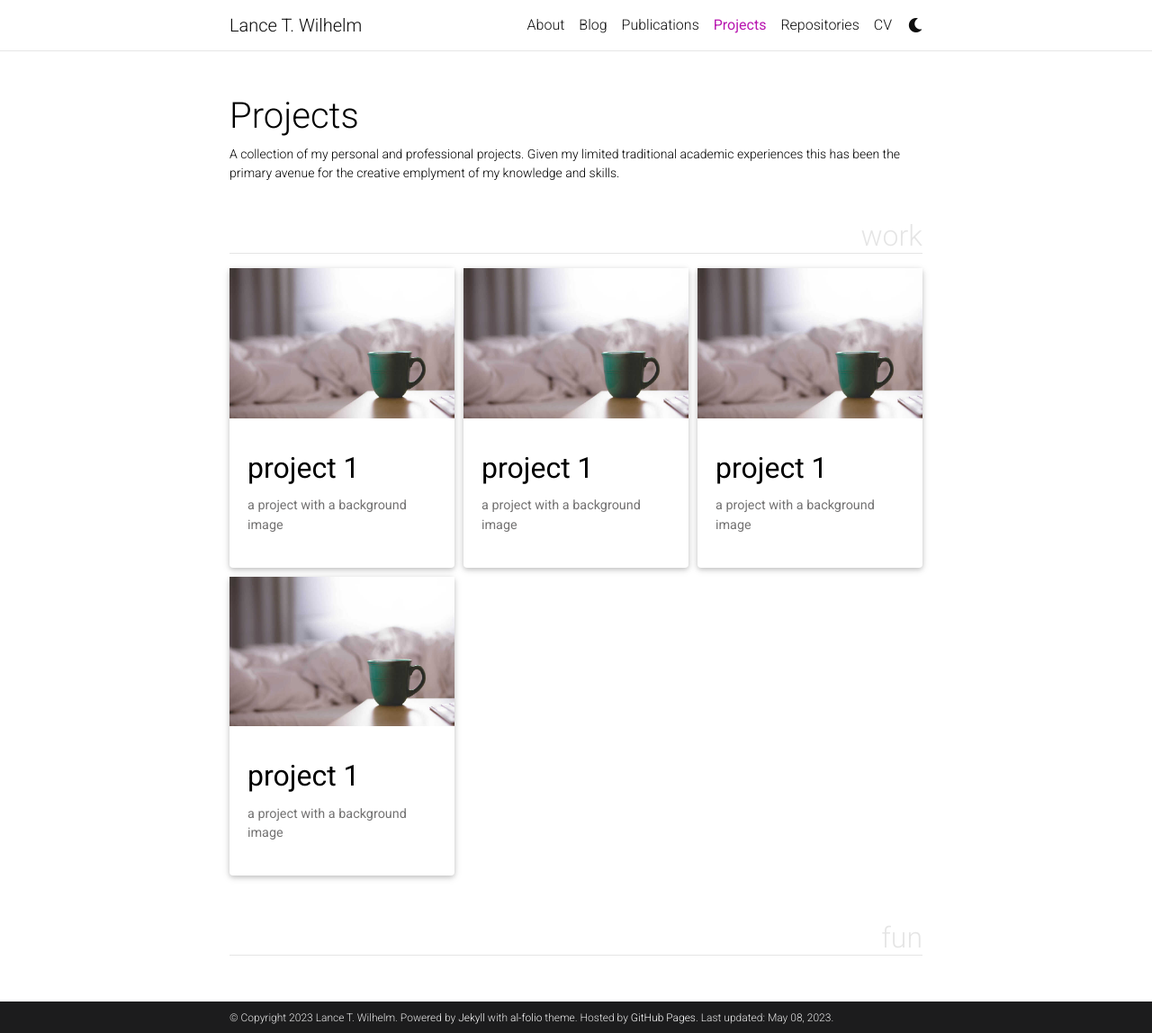
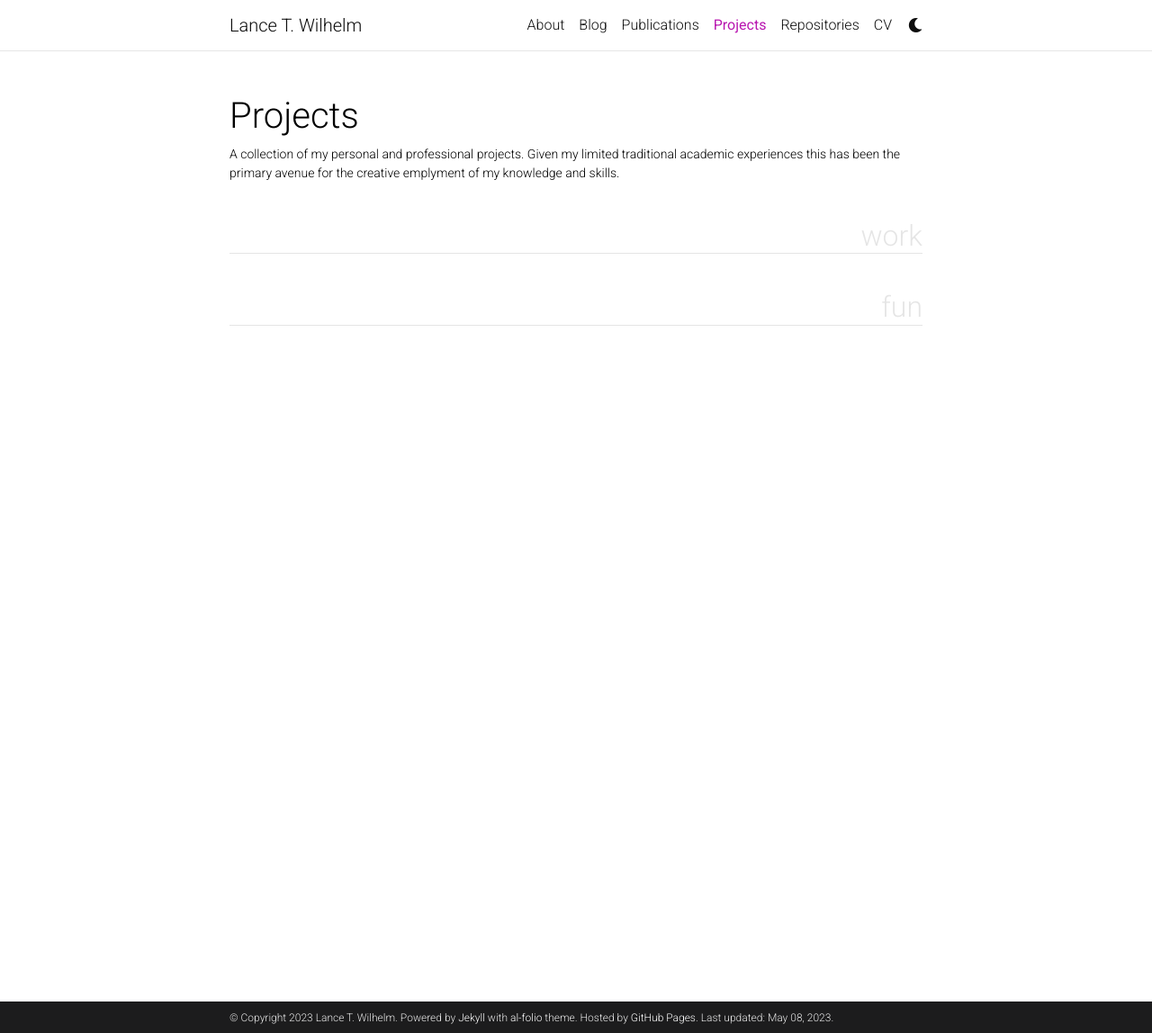
Before and after one commit to lancewilhelm/lancewilhelm.github.io, a Jekyll site: the page built from _pages/projects.md, in a window 1280 px wide and 1148 px high. Shown: the whole window at 90% size. Built offline with Jekyll 4.4.1, drawn with Linux system fonts in a browser that asks for light colours; full-size pictures stand in for the smaller copies a plugin makes; comment, search, counter and statistics services are not loaded; a style sheet for code colours, icons or effects is not loaded.

Commit message:
Updated CV, removed template projects

````diff
--- a/_data/cv.yml
+++ b/_data/cv.yml
@@ -113,7 +113,7 @@
         - Natural language processing
     - title: Data Interactivity and Visualization
       items:
-        - Easing the analysis understanding of datasets
+        - Easing the analysis and understanding of datasets
 
 - title: Other Interests
   type: list
--- a/_projects/ApplicantMatching.md
+++ /dev/null
@@ -1,80 +0,0 @@
----
-layout: page
-title: project 1
-description: a project with a background image
-img: assets/img/12.jpg
-importance: 1
-category: work
----
-
-Every project has a beautiful feature showcase page.
-It's easy to include images in a flexible 3-column grid format.
-Make your photos 1/3, 2/3, or full width.
-
-To give your project a background in the portfolio page, just add the img tag to the front matter like so:
-
-    ---
-    layout: page
-    title: project
-    description: a project with a background image
-    img: /assets/img/12.jpg
-    ---
-
-<div class="row">
-    <div class="col-sm mt-3 mt-md-0">
-        {% include figure.html path="assets/img/1.jpg" title="example image" class="img-fluid rounded z-depth-1" %}
-    </div>
-    <div class="col-sm mt-3 mt-md-0">
-        {% include figure.html path="assets/img/3.jpg" title="example image" class="img-fluid rounded z-depth-1" %}
-    </div>
-    <div class="col-sm mt-3 mt-md-0">
-        {% include figure.html path="assets/img/5.jpg" title="example image" class="img-fluid rounded z-depth-1" %}
-    </div>
-</div>
-<div class="caption">
-    Caption photos easily. On the left, a road goes through a tunnel. Middle, leaves artistically fall in a hipster photoshoot. Right, in another hipster photoshoot, a lumberjack grasps a handful of pine needles.
-</div>
-<div class="row">
-    <div class="col-sm mt-3 mt-md-0">
-        {% include figure.html path="assets/img/5.jpg" title="example image" class="img-fluid rounded z-depth-1" %}
-    </div>
-</div>
-<div class="caption">
-    This image can also have a caption. It's like magic.
-</div>
-
-You can also put regular text between your rows of images.
-Say you wanted to write a little bit about your project before you posted the rest of the images.
-You describe how you toiled, sweated, *bled* for your project, and then... you reveal its glory in the next row of images.
-
-
-<div class="row justify-content-sm-center">
-    <div class="col-sm-8 mt-3 mt-md-0">
-        {% include figure.html path="assets/img/6.jpg" title="example image" class="img-fluid rounded z-depth-1" %}
-    </div>
-    <div class="col-sm-4 mt-3 mt-md-0">
-        {% include figure.html path="assets/img/11.jpg" title="example image" class="img-fluid rounded z-depth-1" %}
-    </div>
-</div>
-<div class="caption">
-    You can also have artistically styled 2/3 + 1/3 images, like these.
-</div>
-
-
-The code is simple.
-Just wrap your images with `<div class="col-sm">` and place them inside `<div class="row">` (read more about the <a href="https://getbootstrap.com/docs/4.4/layout/grid/">Bootstrap Grid</a> system).
-To make images responsive, add `img-fluid` class to each; for rounded corners and shadows use `rounded` and `z-depth-1` classes.
-Here's the code for the last row of images above:
-
-{% raw %}
-```html
-<div class="row justify-content-sm-center">
-    <div class="col-sm-8 mt-3 mt-md-0">
-        {% include figure.html path="assets/img/6.jpg" title="example image" class="img-fluid rounded z-depth-1" %}
-    </div>
-    <div class="col-sm-4 mt-3 mt-md-0">
-        {% include figure.html path="assets/img/11.jpg" title="example image" class="img-fluid rounded z-depth-1" %}
-    </div>
-</div>
-```
-{% endraw %}
--- a/_projects/LakeTemp.md
+++ /dev/null
@@ -1,80 +0,0 @@
----
-layout: page
-title: project 1
-description: a project with a background image
-img: assets/img/12.jpg
-importance: 1
-category: work
----
-
-Every project has a beautiful feature showcase page.
-It's easy to include images in a flexible 3-column grid format.
-Make your photos 1/3, 2/3, or full width.
-
-To give your project a background in the portfolio page, just add the img tag to the front matter like so:
-
-    ---
-    layout: page
-    title: project
-    description: a project with a background image
-    img: /assets/img/12.jpg
-    ---
-
-<div class="row">
-    <div class="col-sm mt-3 mt-md-0">
-        {% include figure.html path="assets/img/1.jpg" title="example image" class="img-fluid rounded z-depth-1" %}
-    </div>
-    <div class="col-sm mt-3 mt-md-0">
-        {% include figure.html path="assets/img/3.jpg" title="example image" class="img-fluid rounded z-depth-1" %}
-    </div>
-    <div class="col-sm mt-3 mt-md-0">
-        {% include figure.html path="assets/img/5.jpg" title="example image" class="img-fluid rounded z-depth-1" %}
-    </div>
-</div>
-<div class="caption">
-    Caption photos easily. On the left, a road goes through a tunnel. Middle, leaves artistically fall in a hipster photoshoot. Right, in another hipster photoshoot, a lumberjack grasps a handful of pine needles.
-</div>
-<div class="row">
-    <div class="col-sm mt-3 mt-md-0">
-        {% include figure.html path="assets/img/5.jpg" title="example image" class="img-fluid rounded z-depth-1" %}
-    </div>
-</div>
-<div class="caption">
-    This image can also have a caption. It's like magic.
-</div>
-
-You can also put regular text between your rows of images.
-Say you wanted to write a little bit about your project before you posted the rest of the images.
-You describe how you toiled, sweated, *bled* for your project, and then... you reveal its glory in the next row of images.
-
-
-<div class="row justify-content-sm-center">
-    <div class="col-sm-8 mt-3 mt-md-0">
-        {% include figure.html path="assets/img/6.jpg" title="example image" class="img-fluid rounded z-depth-1" %}
-    </div>
-    <div class="col-sm-4 mt-3 mt-md-0">
-        {% include figure.html path="assets/img/11.jpg" title="example image" class="img-fluid rounded z-depth-1" %}
-    </div>
-</div>
-<div class="caption">
-    You can also have artistically styled 2/3 + 1/3 images, like these.
-</div>
-
-
-The code is simple.
-Just wrap your images with `<div class="col-sm">` and place them inside `<div class="row">` (read more about the <a href="https://getbootstrap.com/docs/4.4/layout/grid/">Bootstrap Grid</a> system).
-To make images responsive, add `img-fluid` class to each; for rounded corners and shadows use `rounded` and `z-depth-1` classes.
-Here's the code for the last row of images above:
-
-{% raw %}
-```html
-<div class="row justify-content-sm-center">
-    <div class="col-sm-8 mt-3 mt-md-0">
-        {% include figure.html path="assets/img/6.jpg" title="example image" class="img-fluid rounded z-depth-1" %}
-    </div>
-    <div class="col-sm-4 mt-3 mt-md-0">
-        {% include figure.html path="assets/img/11.jpg" title="example image" class="img-fluid rounded z-depth-1" %}
-    </div>
-</div>
-```
-{% endraw %}
--- a/_projects/PPBC.md
+++ /dev/null
@@ -1,80 +0,0 @@
----
-layout: page
-title: project 1
-description: a project with a background image
-img: assets/img/12.jpg
-importance: 1
-category: work
----
-
-Every project has a beautiful feature showcase page.
-It's easy to include images in a flexible 3-column grid format.
-Make your photos 1/3, 2/3, or full width.
-
-To give your project a background in the portfolio page, just add the img tag to the front matter like so:
-
-    ---
-    layout: page
-    title: project
-    description: a project with a background image
-    img: /assets/img/12.jpg
-    ---
-
-<div class="row">
-    <div class="col-sm mt-3 mt-md-0">
-        {% include figure.html path="assets/img/1.jpg" title="example image" class="img-fluid rounded z-depth-1" %}
-    </div>
-    <div class="col-sm mt-3 mt-md-0">
-        {% include figure.html path="assets/img/3.jpg" title="example image" class="img-fluid rounded z-depth-1" %}
-    </div>
-    <div class="col-sm mt-3 mt-md-0">
-        {% include figure.html path="assets/img/5.jpg" title="example image" class="img-fluid rounded z-depth-1" %}
-    </div>
-</div>
-<div class="caption">
-    Caption photos easily. On the left, a road goes through a tunnel. Middle, leaves artistically fall in a hipster photoshoot. Right, in another hipster photoshoot, a lumberjack grasps a handful of pine needles.
-</div>
-<div class="row">
-    <div class="col-sm mt-3 mt-md-0">
-        {% include figure.html path="assets/img/5.jpg" title="example image" class="img-fluid rounded z-depth-1" %}
-    </div>
-</div>
-<div class="caption">
-    This image can also have a caption. It's like magic.
-</div>
-
-You can also put regular text between your rows of images.
-Say you wanted to write a little bit about your project before you posted the rest of the images.
-You describe how you toiled, sweated, *bled* for your project, and then... you reveal its glory in the next row of images.
-
-
-<div class="row justify-content-sm-center">
-    <div class="col-sm-8 mt-3 mt-md-0">
-        {% include figure.html path="assets/img/6.jpg" title="example image" class="img-fluid rounded z-depth-1" %}
-    </div>
-    <div class="col-sm-4 mt-3 mt-md-0">
-        {% include figure.html path="assets/img/11.jpg" title="example image" class="img-fluid rounded z-depth-1" %}
-    </div>
-</div>
-<div class="caption">
-    You can also have artistically styled 2/3 + 1/3 images, like these.
-</div>
-
-
-The code is simple.
-Just wrap your images with `<div class="col-sm">` and place them inside `<div class="row">` (read more about the <a href="https://getbootstrap.com/docs/4.4/layout/grid/">Bootstrap Grid</a> system).
-To make images responsive, add `img-fluid` class to each; for rounded corners and shadows use `rounded` and `z-depth-1` classes.
-Here's the code for the last row of images above:
-
-{% raw %}
-```html
-<div class="row justify-content-sm-center">
-    <div class="col-sm-8 mt-3 mt-md-0">
-        {% include figure.html path="assets/img/6.jpg" title="example image" class="img-fluid rounded z-depth-1" %}
-    </div>
-    <div class="col-sm-4 mt-3 mt-md-0">
-        {% include figure.html path="assets/img/11.jpg" title="example image" class="img-fluid rounded z-depth-1" %}
-    </div>
-</div>
-```
-{% endraw %}
--- a/_projects/TWOLF.md
+++ /dev/null
@@ -1,80 +0,0 @@
----
-layout: page
-title: project 1
-description: a project with a background image
-img: assets/img/12.jpg
-importance: 1
-category: work
----
-
-Every project has a beautiful feature showcase page.
-It's easy to include images in a flexible 3-column grid format.
-Make your photos 1/3, 2/3, or full width.
-
-To give your project a background in the portfolio page, just add the img tag to the front matter like so:
-
-    ---
-    layout: page
-    title: project
-    description: a project with a background image
-    img: /assets/img/12.jpg
-    ---
-
-<div class="row">
-    <div class="col-sm mt-3 mt-md-0">
-        {% include figure.html path="assets/img/1.jpg" title="example image" class="img-fluid rounded z-depth-1" %}
-    </div>
-    <div class="col-sm mt-3 mt-md-0">
-        {% include figure.html path="assets/img/3.jpg" title="example image" class="img-fluid rounded z-depth-1" %}
-    </div>
-    <div class="col-sm mt-3 mt-md-0">
-        {% include figure.html path="assets/img/5.jpg" title="example image" class="img-fluid rounded z-depth-1" %}
-    </div>
-</div>
-<div class="caption">
-    Caption photos easily. On the left, a road goes through a tunnel. Middle, leaves artistically fall in a hipster photoshoot. Right, in another hipster photoshoot, a lumberjack grasps a handful of pine needles.
-</div>
-<div class="row">
-    <div class="col-sm mt-3 mt-md-0">
-        {% include figure.html path="assets/img/5.jpg" title="example image" class="img-fluid rounded z-depth-1" %}
-    </div>
-</div>
-<div class="caption">
-    This image can also have a caption. It's like magic.
-</div>
-
-You can also put regular text between your rows of images.
-Say you wanted to write a little bit about your project before you posted the rest of the images.
-You describe how you toiled, sweated, *bled* for your project, and then... you reveal its glory in the next row of images.
-
-
-<div class="row justify-content-sm-center">
-    <div class="col-sm-8 mt-3 mt-md-0">
-        {% include figure.html path="assets/img/6.jpg" title="example image" class="img-fluid rounded z-depth-1" %}
-    </div>
-    <div class="col-sm-4 mt-3 mt-md-0">
-        {% include figure.html path="assets/img/11.jpg" title="example image" class="img-fluid rounded z-depth-1" %}
-    </div>
-</div>
-<div class="caption">
-    You can also have artistically styled 2/3 + 1/3 images, like these.
-</div>
-
-
-The code is simple.
-Just wrap your images with `<div class="col-sm">` and place them inside `<div class="row">` (read more about the <a href="https://getbootstrap.com/docs/4.4/layout/grid/">Bootstrap Grid</a> system).
-To make images responsive, add `img-fluid` class to each; for rounded corners and shadows use `rounded` and `z-depth-1` classes.
-Here's the code for the last row of images above:
-
-{% raw %}
-```html
-<div class="row justify-content-sm-center">
-    <div class="col-sm-8 mt-3 mt-md-0">
-        {% include figure.html path="assets/img/6.jpg" title="example image" class="img-fluid rounded z-depth-1" %}
-    </div>
-    <div class="col-sm-4 mt-3 mt-md-0">
-        {% include figure.html path="assets/img/11.jpg" title="example image" class="img-fluid rounded z-depth-1" %}
-    </div>
-</div>
-```
-{% endraw %}
````
Also changed, not shown: _pages/cv.md (+1 -1 lines), 3 other files.
